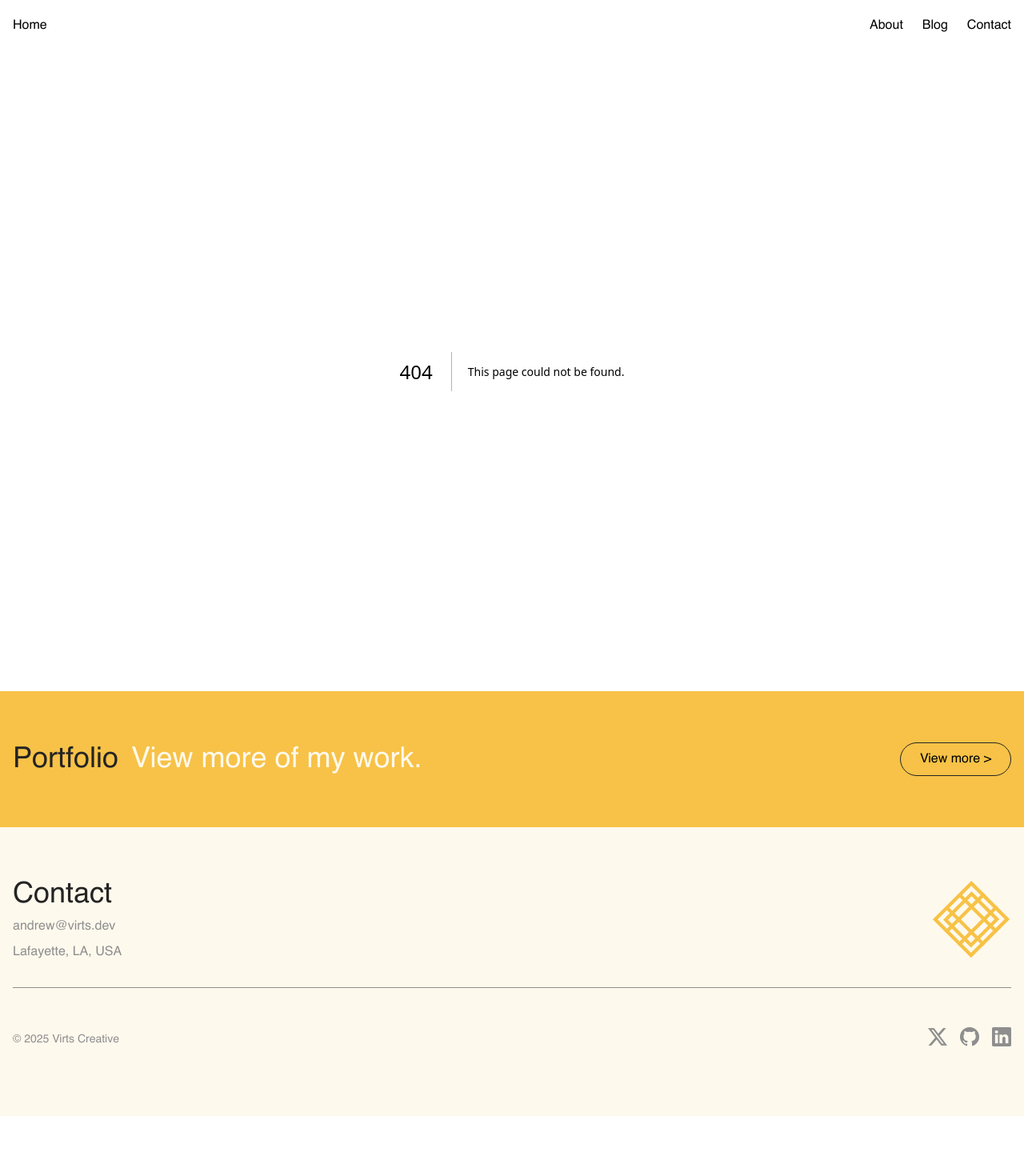
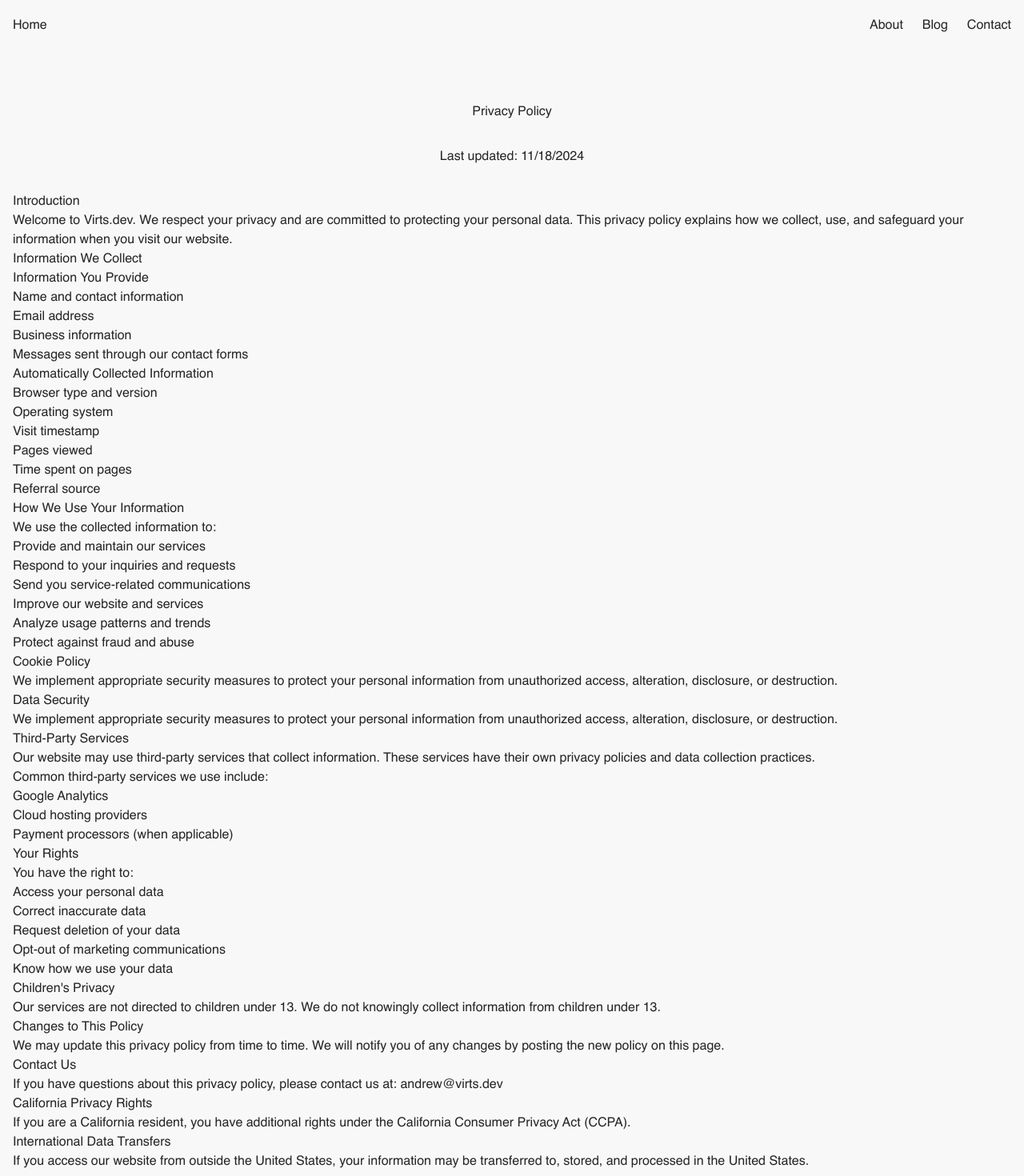
Before and after one commit to asvirts/virts-creative, a Next.js app: page /pages/privacy-policy in a window 1280 px wide. Before the commit this address had no page. Shown: the top 1470 px of the page at 80% size. Before the commit the page ends 1395 px from the top, so only its background shows below. Built offline with nearby package versions, Linux system fonts and the light colour scheme.

Commit message:
Enhance Footer component: Added a Privacy Policy link to the footer for improved user access to legal information, ensuring better compliance and user experience.

```diff
--- a/app/components/Footer.tsx
+++ b/app/components/Footer.tsx
@@ -25,7 +25,10 @@ export default function Footer() {
         </div>
         <hr className="border-light" />
         <div className="py-4 text-sm text-light flex items-center justify-between">
-          <p>© 2025 Virts Creative</p>
+          <div>
+            <p>© 2025 Virts Creative</p>
+            <Link href="/privacy-policy">Privacy Policy</Link>
+          </div>
           <div className="flex items-center justify-center gap-4">
             <Link href="https://x.com/asvirts" target="_blank">
               <i className="bi bi-twitter-x text-light text-2xl"></i>
--- /dev/null
+++ b/app/pages/privacy-policy/page.tsx
@@ -0,0 +1,209 @@
+export default function Privacy() {
+  return (
+    <div className="flex flex-col items-center justify-center py-16 px-4 gap-8">
+      <div>
+        <h1>Privacy Policy</h1>
+      </div>
+      <div>
+        <h2>Last updated: 11/18/2024</h2>
+      </div>
+      <div>
+        <div>
+          <h3>Introduction</h3>
+        </div>
+        <div>
+          <h2>
+            Welcome to Virts.dev. We respect your privacy and are committed to
+            protecting your personal data. This privacy policy explains how we
+            collect, use, and safeguard your information when you visit our
+            website.
+          </h2>
+        </div>
+        <div>
+          <h2>Information We Collect</h2>
+        </div>
+        <div>
+          <h3>Information You Provide</h3>
+        </div>
+        <div>
+          <ul>
+            <li>
+              <p>Name and contact information</p>
+            </li>
+            <li>
+              <p>Email address</p>
+            </li>
+            <li>
+              <p>Business information</p>
+            </li>
+            <li>
+              <p>Messages sent through our contact forms</p>
+            </li>
+          </ul>
+        </div>
+        <div>
+          <h3>Automatically Collected Information</h3>
+        </div>
+        <div>
+          <ul>
+            <li>
+              <p>Browser type and version</p>
+            </li>
+            <li>
+              <p>Operating system</p>
+            </li>
+            <li>
+              <p>Visit timestamp</p>
+            </li>
+            <li>
+              <p>Pages viewed</p>
+            </li>
+            <li>
+              <p>Time spent on pages</p>
+            </li>
+            <li>
+              <p>Referral source</p>
+            </li>
+          </ul>
+        </div>
+        <div>
+          <h3>How We Use Your Information</h3>
+        </div>
+        <div>
+          <p>We use the collected information to:</p>
+          <ul>
+            <li>
+              <p>Provide and maintain our services</p>
+            </li>
+            <li>
+              <p>Respond to your inquiries and requests</p>
+            </li>
+            <li>
+              <p>Send you service-related communications</p>
+            </li>
+            <li>
+              <p>Improve our website and services</p>
+            </li>
+            <li>
+              <p>Analyze usage patterns and trends</p>
+            </li>
+            <li>
+              <p>Protect against fraud and abuse</p>
+            </li>
+          </ul>
+        </div>
+        <div>
+          <h3>Cookie Policy</h3>
+        </div>
+        <div>
+          <p>
+            We implement appropriate security measures to protect your personal
+            information from unauthorized access, alteration, disclosure, or
+            destruction.
+          </p>
+        </div>
+        <div>
+          <h3>Data Security</h3>
+        </div>
+        <div>
+          <p>
+            We implement appropriate security measures to protect your personal
+            information from unauthorized access, alteration, disclosure, or
+            destruction.
+          </p>
+        </div>
+        <div>
+          <h3>Third-Party Services</h3>
+        </div>
+        <div>
+          <p>
+            Our website may use third-party services that collect information.
+            These services have their own privacy policies and data collection
+            practices.
+          </p>
+          <p>Common third-party services we use include:</p>
+          <ul>
+            <li>
+              <p>Google Analytics</p>
+            </li>
+            <li>
+              <p>Cloud hosting providers</p>
+            </li>
+            <li>
+              <p>Payment processors (when applicable)</p>
+            </li>
+          </ul>
+        </div>
+        <div>
+          <h3>Your Rights</h3>
+        </div>
+        <div>
+          <p>You have the right to:</p>
+          <ul>
+            <li>
+              <p>Access your personal data</p>
+            </li>
+            <li>
+              <p>Correct inaccurate data</p>
+            </li>
+            <li>
+              <p>Request deletion of your data</p>
+            </li>
+            <li>
+              <p>Opt-out of marketing communications</p>
+            </li>
+            <li>
+              <p>Know how we use your data</p>
+            </li>
+          </ul>
+        </div>
+        <div>
+          <h3>Children&apos;s Privacy</h3>
+        </div>
+        <div>
+          <p>
+            Our services are not directed to children under 13. We do not
+            knowingly collect information from children under 13.
+          </p>
+        </div>
+        <div>
+          <h3>Changes to This Policy</h3>
+        </div>
+        <div>
+          <p>
+            We may update this privacy policy from time to time. We will notify
+            you of any changes by posting the new policy on this page.
+          </p>
+        </div>
+        <div>
+          <h3>Contact Us</h3>
+        </div>
+        <div>
+          <p>
+            If you have questions about this privacy policy, please contact us
+            at: andrew@virts.dev
+          </p>
+        </div>
+        <div>
+          <h3>California Privacy Rights</h3>
+        </div>
+        <div>
+          <p>
+            If you are a California resident, you have additional rights under
+            the California Consumer Privacy Act (CCPA).
+          </p>
+        </div>
+        <div>
+          <h3>International Data Transfers</h3>
+        </div>
+        <div>
+          <p>
+            If you access our website from outside the United States, your
+            information may be transferred to, stored, and processed in the
+            United States.
+          </p>
+        </div>
+      </div>
+    </div>
+  )
+}
```
